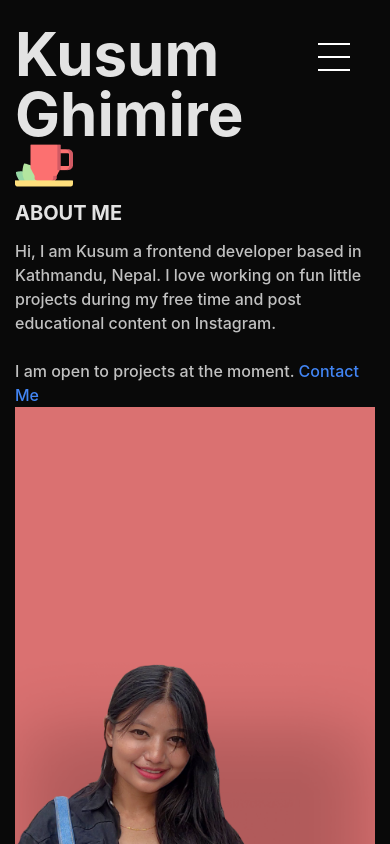
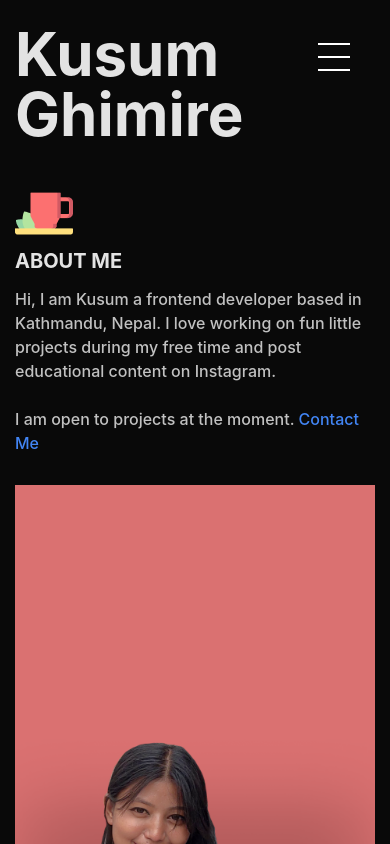
Before and after one commit to kusumghimire/kusum-portfolio, a Vue app: page / in a window 390 px wide. Shown: the top 844 px of the page. Built offline with nearby package versions, Linux system fonts and the light colour scheme.

Commit message:
margin added to section-img

```diff
--- a/src/assets/css/style.css
+++ b/src/assets/css/style.css
@@ -240,6 +240,12 @@ h1 {
   height: 100vh;
 }
 
+@media only screen and (max-width: 767px) {
+  .section-img {
+    margin-top: 30px;
+  }
+}
+
 .section-img img {
   width: 100%;
   height: 100%;
--- a/src/assets/css/style.scss
+++ b/src/assets/css/style.scss
@@ -45,6 +45,7 @@ h1 {
   z-index: 10;
 }
 .section-about {
+
   .section-sub-title {
     font-style: normal;
     font-weight: bold;
@@ -70,6 +71,9 @@ h1 {
 .section-img {
   background: #da7171;
   height: 100vh;
+  @media only screen and (max-width:767px){
+    margin-top: 30px;
+  }
   img {
     width: 100%;
     height: 100%;
--- a/src/views/Home.vue
+++ b/src/views/Home.vue
@@ -11,7 +11,7 @@
           <br />Ghimire
         </h1>
         <aside class="section-about">
-          <img src="@/assets/img/coffee.png" alt="Coffee" srcset />
+          <img class="mt-5" src="@/assets/img/coffee.png" alt="Coffee" srcset />
           <h3 class="section-sub-title text-uppercase py-3">About me</h3>
           <p>
             Hi, I am Kusum a frontend developer based in Kathmandu, Nepal. I
```
Also changed, not shown: 1 other file (tests, documents, lock files or other folders).
